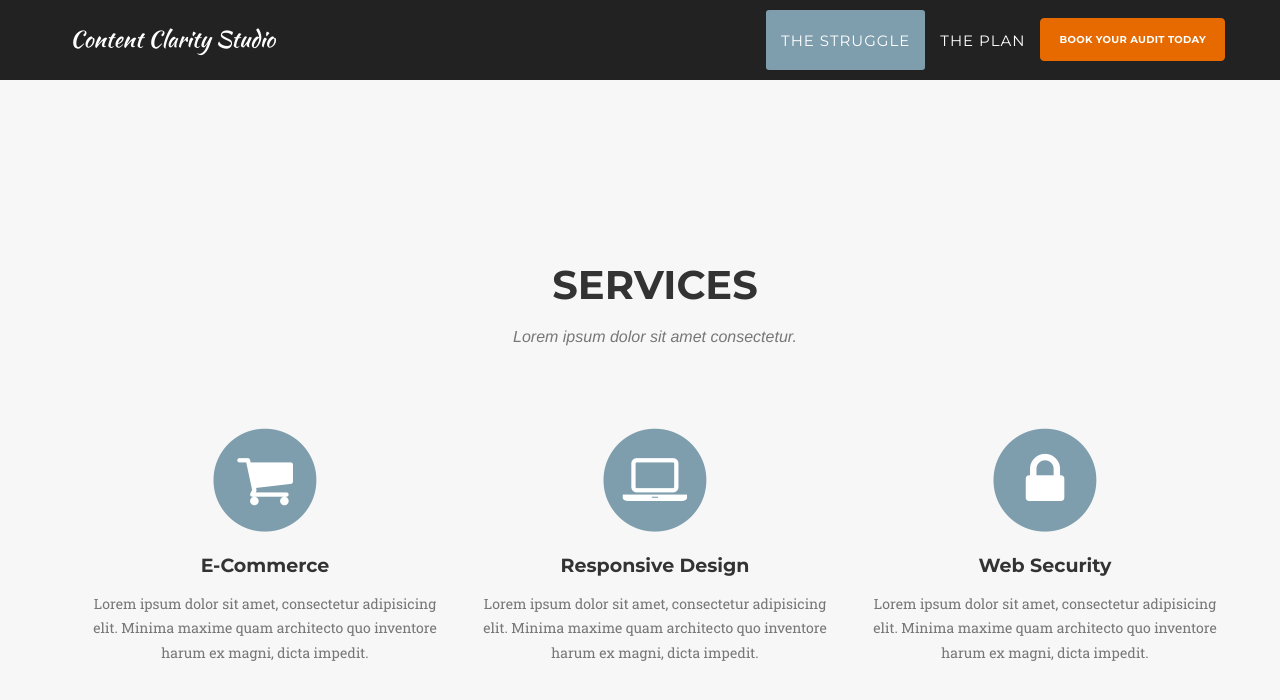
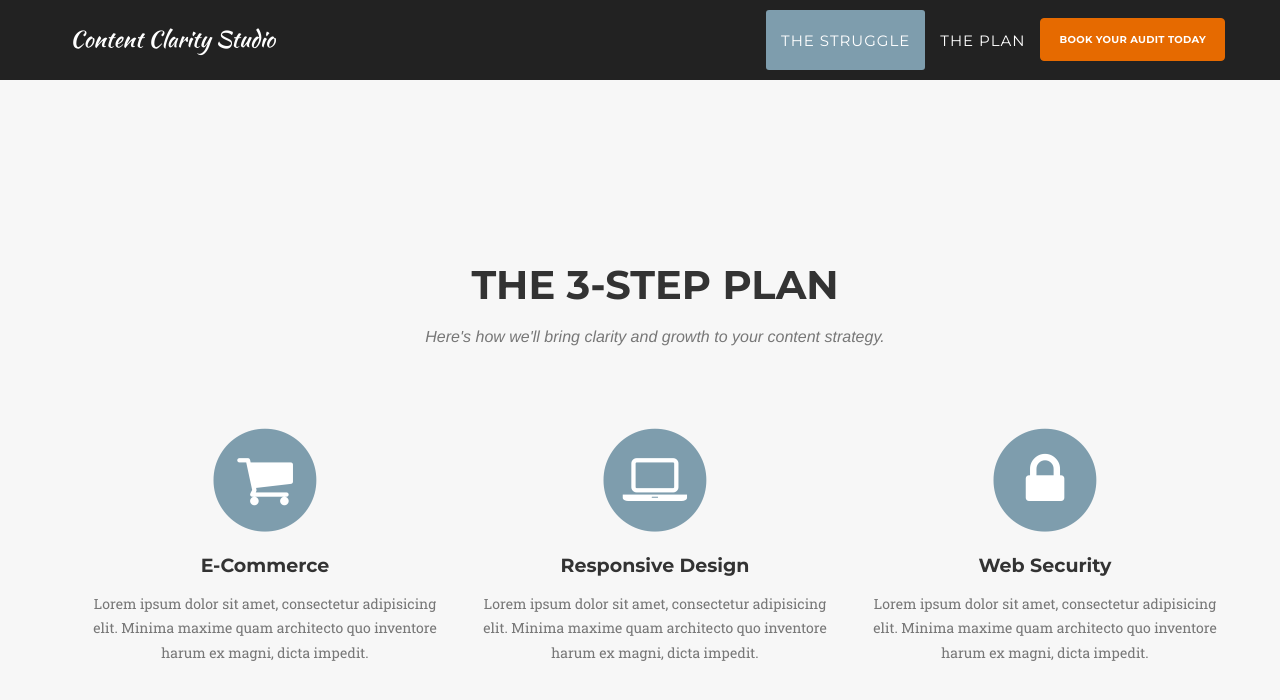
Before and after one commit to ContentClarityStudio/contentclaritystudio.github.io, a Jekyll site: the page built from index.html, in a window 1280 px wide and 900 px high, scrolled down 1207 px. Shown: the top 700 px of the window. Built offline with Jekyll 4.4.1, drawn with Linux system fonts in a browser that asks for light colours; some web fonts are replaced.

Commit message:
Update services.html

```diff
--- a/_includes/services.html
+++ b/_includes/services.html
@@ -1,10 +1,10 @@
 <!-- Services Section -->
-    <section id="services">
+    <section id="plan">
         <div class="container">
             <div class="row">
                 <div class="col-lg-12 text-center">
-                    <h2 class="section-heading">Services</h2>
-                    <h3 class="section-subheading text-muted">Lorem ipsum dolor sit amet consectetur.</h3>
+                    <h2 class="section-heading">The 3-Step Plan</h2>
+                    <h3 class="section-subheading text-muted">Here's how we'll bring clarity and growth to your content strategy.</h3>
                 </div>
             </div>
             <div class="row text-center">
```
